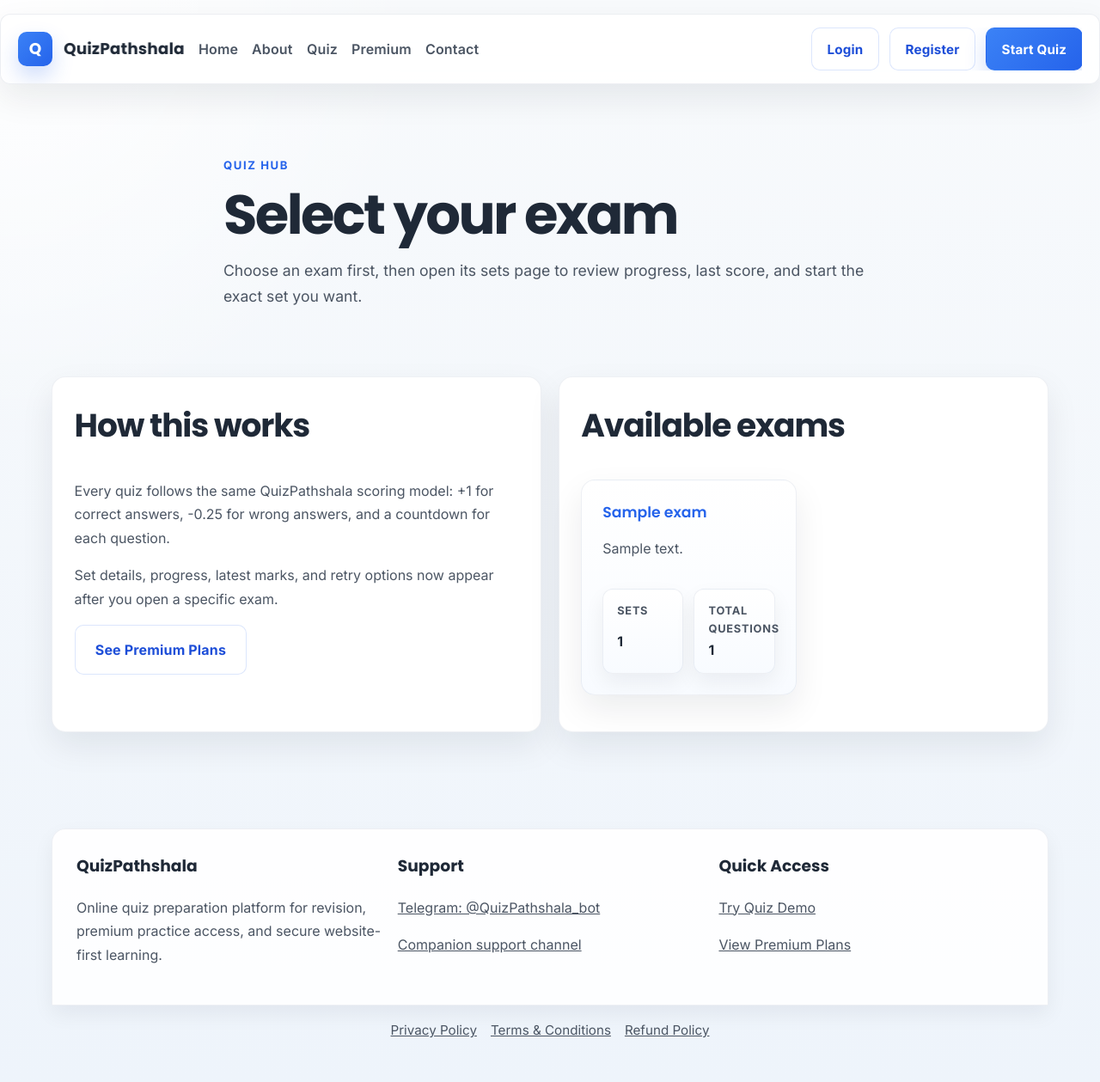
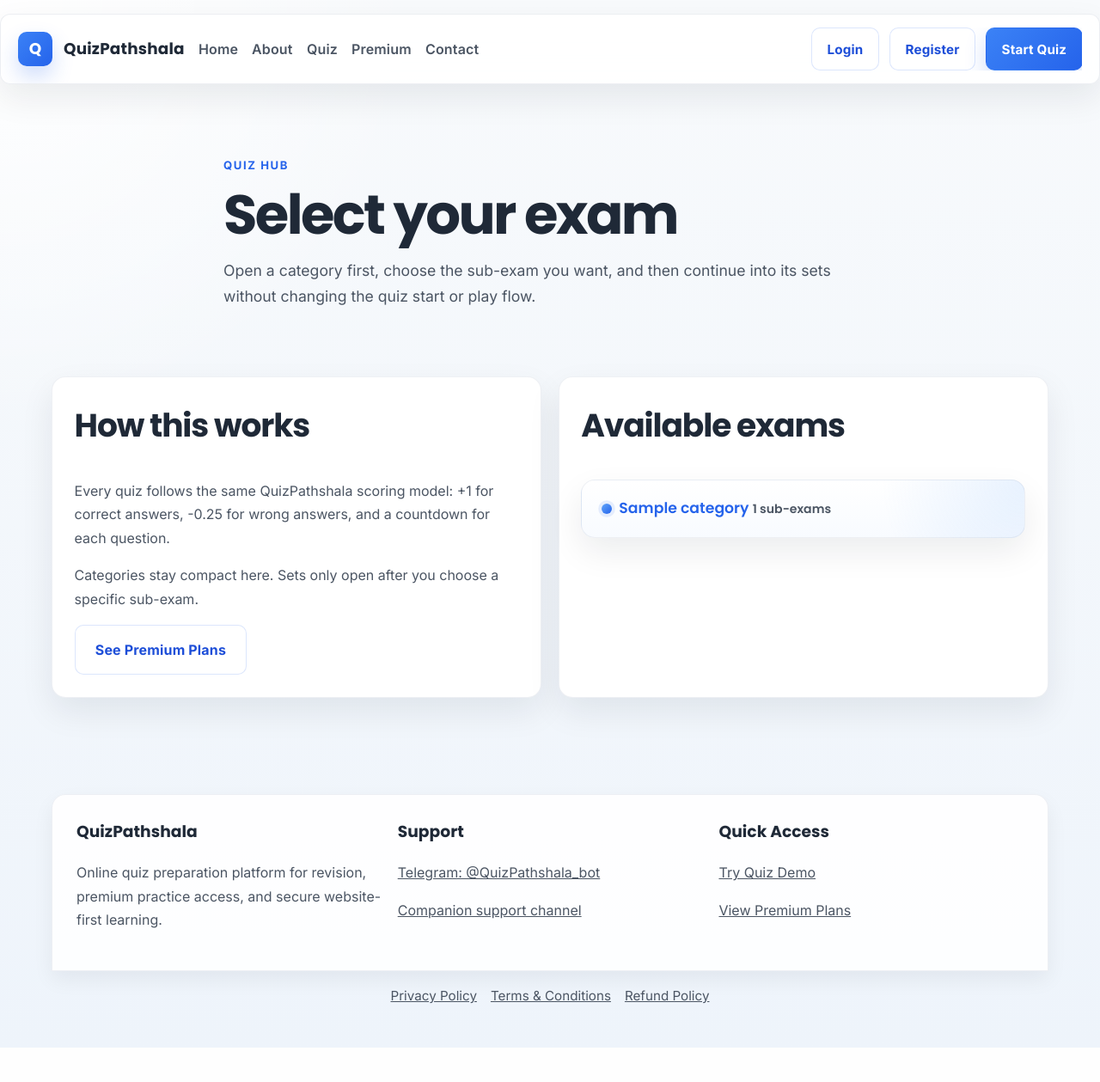
Before and after one commit to Turtle-creations/quizpathshala_website, a Flask app: template templates/quiz_start.html in a window 1280 px wide. Shown: the whole page at 86% size. After the commit the page ends 1219 px from the top, so only its background shows below. Run offline with Flask 3, Linux system fonts and the light colour scheme; the template is opened without the code that fills it: most values are stand-ins (such as "Sample title", 1, 10 or a date in 2020); parts of the project's set-up code (start-up, migrations or seed data) failed here and were passed over.

Commit message:
implement category to sub-exam hierarchy in quiz start flow

```diff
--- a/routes/quiz.py
+++ b/routes/quiz.py
@@ -15,6 +15,16 @@ from services.web_quiz_service import web_quiz_service
 
 quiz_blueprint = Blueprint("quiz", __name__)
 logger = get_logger(__name__)
+SSC_SUB_EXAM_KEYWORDS = (
+    "CHSL",
+    "CGL",
+    "CPO",
+    "MTS",
+    "JE",
+    "GD",
+    "STENO",
+    "SELECTION POST",
+)
 
 
 def _quiz_session_snapshot() -> dict:
@@ -188,6 +198,66 @@ def _progress_text(latest_attempt: dict | None, active_state: dict | None) -> st
     return "Not attempted yet"
 
 
+def _normalize_whitespace(value: str) -> str:
+    return " ".join(str(value or "").split())
+
+
+def _infer_exam_hierarchy(title: str) -> tuple[str, str]:
+    cleaned_title = _normalize_whitespace(title)
+    normalized_title = cleaned_title.upper()
+    if normalized_title == "SSC":
+        return "SSC", "SSC"
+    if normalized_title.startswith("SSC "):
+        return "SSC", cleaned_title
+    for keyword in SSC_SUB_EXAM_KEYWORDS:
+        if normalized_title == keyword or normalized_title.startswith(f"{keyword} "):
+            return "SSC", f"SSC {cleaned_title}"
+    if normalized_title.startswith("RRB ") or "RAILWAY" in normalized_title:
+        return "Railway", cleaned_title
+    if not cleaned_title:
+        return "Other", "Other"
+    first_word = cleaned_title.split(" ", 1)[0]
+    return first_word, cleaned_title
+
+
+def _build_exam_hierarchy(exams: list[dict]) -> list[dict]:
+    category_map: dict[str, dict] = {}
+    for exam in exams:
+        category_title, sub_exam_title = _infer_exam_hierarchy(str(exam.get("title") or ""))
+        bucket = category_map.setdefault(
+            category_title,
+            {
+                "title": category_title,
+                "set_count": 0,
+                "question_count": 0,
+                "sub_exams": [],
+            },
+        )
+        bucket["set_count"] += int(exam.get("set_count") or 0)
+        bucket["question_count"] += int(exam.get("question_count") or 0)
+        bucket["sub_exams"].append(
+            {
+                **dict(exam),
+                "sub_exam_title": sub_exam_title,
+                "summary_text": (
+                    exam.get("description")
+                    or f"{int(exam.get('set_count') or 0)} sets ready in {sub_exam_title}."
+                ),
+            }
+        )
+
+    hierarchy = sorted(category_map.values(), key=lambda item: item["title"].upper())
+    for category in hierarchy:
+        category["sub_exams"] = sorted(
+            category["sub_exams"],
+            key=lambda item: (
+                0 if item["sub_exam_title"].upper() == category["title"].upper() else 1,
+                item["sub_exam_title"].upper(),
+            ),
+        )
+    return hierarchy
+
+
 def _start_selected_set(
     user_id: int,
     *,
@@ -238,12 +308,14 @@ def quiz_start():
         )
 
     exams = [dict(item) for item in exam_service.get_exams()]
+    exam_hierarchy = _build_exam_hierarchy(exams)
     exam_catalog = web_quiz_service.list_exam_catalog(user_id)
     return render_template(
         "quiz_start.html",
         page_title="Start Quiz",
         user=user,
         exams=exams,
+        exam_hierarchy=exam_hierarchy,
         exam_catalog=exam_catalog,
         admin_authenticated=web_identity_service.is_admin_authenticated(),
     )
--- a/static/css/site.css
+++ b/static/css/site.css
@@ -1300,8 +1300,14 @@ body.quiz-sidebar-open {
     gap: 1rem;
 }
 
+.quiz-hierarchy-list {
+    display: grid;
+    gap: 1rem;
+}
+
 .quiz-exam-card,
-.quiz-set-card {
+.quiz-set-card,
+.quiz-hierarchy-card {
     display: grid;
     gap: 1rem;
 }
@@ -1318,6 +1324,16 @@ body.quiz-sidebar-open {
 .quiz-exam-card-body {
     display: grid;
     gap: 1rem;
+}
+
+.quiz-hierarchy-card {
+    padding: 1.35rem 1.45rem;
+    border-radius: var(--radius-lg);
+    border: 1px solid rgba(148, 163, 184, 0.16);
+    background:
+        radial-gradient(circle at top right, rgba(96, 165, 250, 0.14), transparent 32%),
+        linear-gradient(180deg, #ffffff 0%, #f8fbff 100%);
+    box-shadow: var(--shadow);
 }
 
 .quiz-exam-card-footer {
@@ -1371,6 +1387,74 @@ body.quiz-sidebar-open {
     display: grid;
     gap: 0.35rem;
     min-width: 0;
+}
+
+.quiz-hierarchy-toggle {
+    display: flex;
+    align-items: baseline;
+    justify-content: space-between;
+    gap: 1rem;
+    width: 100%;
+}
+
+.quiz-hierarchy-heading {
+    display: inline-flex;
+    align-items: center;
+    gap: 0.55rem;
+}
+
+.quiz-hierarchy-heading::before {
+    content: "";
+    width: 0.7rem;
+    height: 0.7rem;
+    border-radius: 999px;
+    background: linear-gradient(135deg, #60a5fa 0%, #2563eb 100%);
+    box-shadow: 0 0 0 0.24rem rgba(37, 99, 235, 0.1);
+    flex-shrink: 0;
+}
+
+.quiz-hierarchy-count {
+    color: var(--muted);
+    font-size: 0.88rem;
+    font-weight: 600;
+    white-space: nowrap;
+}
+
+.quiz-hierarchy-panel {
+    display: none;
+    padding-top: 0.2rem;
+}
+
+.quiz-subexam-list {
+    display: grid;
+    gap: 0.9rem;
+}
+
+.quiz-subexam-item {
+    padding-top: 0.9rem;
+    border-top: 1px solid rgba(148, 163, 184, 0.16);
+}
+
+.quiz-subexam-item:first-child {
+    padding-top: 0.25rem;
+    border-top: 0;
+}
+
+.quiz-subexam-link {
+    font-size: 1.02rem;
+}
+
+.quiz-subexam-item p {
+    margin: 0.3rem 0 0;
+}
+
+.quiz-subexam-stats {
+    display: flex;
+    flex-wrap: wrap;
+    gap: 0.55rem 1rem;
+    margin-top: 0.5rem;
+    font-size: 0.88rem;
+    color: var(--muted);
 }
 
 .quiz-collapsible-toggle {
@@ -1461,6 +1545,15 @@ body.quiz-sidebar-open {
 }
 
 @media (max-width: 640px) {
+    .quiz-hierarchy-card {
+        padding: 1.1rem 1rem;
+    }
+
+    .quiz-hierarchy-toggle {
+        flex-direction: column;
+        align-items: flex-start;
+    }
+
     .quiz-set-card-head,
     .quiz-set-action-bar {
         flex-direction: column;
--- a/templates/quiz_start.html
+++ b/templates/quiz_start.html
@@ -5,7 +5,7 @@
     <div class="container narrow">
         <span class="eyebrow">Quiz Hub</span>
         <h1>Select your exam</h1>
-        <p>Choose an exam first, then open its sets page to review progress, last score, and start the exact set you want.</p>
+        <p>Open a category first, choose the sub-exam you want, and then continue into its sets without changing the quiz start or play flow.</p>
     </div>
 </section>
 
@@ -14,30 +14,42 @@
         <div class="text-page">
             <h2>How this works</h2>
             <p>Every quiz follows the same QuizPathshala scoring model: +1 for correct answers, -0.25 for wrong answers, and a countdown for each question.</p>
-            <p>Set details, progress, latest marks, and retry options now appear after you open a specific exam.</p>
+            <p>Categories stay compact here. Sets only open after you choose a specific sub-exam.</p>
             <div class="hero-actions">
                 <a class="button button-secondary" href="{{ url_for('premium.premium_page') }}">See Premium Plans</a>
             </div>
         </div>
         <div class="form-card">
             <h2>Available exams</h2>
-            <div class="quiz-exam-grid">
-                {% for exam in exams %}
-                <article class="catalog-card compact-card quiz-exam-card">
-                    <div class="quiz-exam-card-body">
-                        <div>
-                            <a class="quiz-title-link" href="{{ url_for('quiz.exam_sets', exam_id=exam.exam_id) }}">{{ exam.title }}</a>
-                            <p>{{ exam.description or "Exam practice category" }}</p>
-                        </div>
+            <div class="quiz-hierarchy-list">
+                {% for category in exam_hierarchy %}
+                <article class="catalog-card compact-card quiz-hierarchy-card">
+                    <button class="quiz-collapsible-toggle quiz-hierarchy-toggle" type="button" data-accordion-group="quiz-category-accordion" data-accordion-target="quiz-category-panel-{{ loop.index }}" aria-expanded="false">
+                        <span class="quiz-hierarchy-heading">{{ category.title }}</span>
+                        <span class="quiz-hierarchy-count">{{ category.sub_exams|length }} sub-exams</span>
+                    </button>
+                    <div class="quiz-collapsible-panel quiz-hierarchy-panel" id="quiz-category-panel-{{ loop.index }}">
                         <div class="quiz-meta-grid">
                             <div class="quiz-meta-item">
-                                <span>Sets</span>
-                                <strong>{{ exam.set_count }}</strong>
+                                <span>Sub-exams</span>
+                                <strong>{{ category.sub_exams|length }}</strong>
                             </div>
                             <div class="quiz-meta-item">
-                                <span>Total questions</span>
-                                <strong>{{ exam.question_count or 0 }}</strong>
+                                <span>Total sets</span>
+                                <strong>{{ category.set_count }}</strong>
                             </div>
+                        </div>
+                        <div class="quiz-subexam-list">
+                            {% for exam in category.sub_exams %}
+                            <article class="quiz-subexam-item">
+                                <a class="quiz-title-link quiz-subexam-link" href="{{ url_for('quiz.exam_sets', exam_id=exam.exam_id) }}">{{ exam.sub_exam_title }}</a>
+                                <p>{{ exam.summary_text }}</p>
+                                <div class="quiz-subexam-stats">
+                                    <span>{{ exam.set_count }} sets</span>
+                                    <span>{{ exam.question_count or 0 }} questions</span>
+                                </div>
+                            </article>
+                            {% endfor %}
                         </div>
                     </div>
                 </article>
@@ -48,4 +60,31 @@
         </div>
     </div>
 </section>
+
+<script>
+document.addEventListener("DOMContentLoaded", function () {
+    Array.prototype.slice.call(document.querySelectorAll(".quiz-collapsible-toggle")).forEach(function (button) {
+        button.addEventListener("click", function () {
+            var group = button.getAttribute("data-accordion-group");
+            var targetId = button.getAttribute("data-accordion-target");
+            var target = document.getElementById(targetId);
+            if (!target) {
+                return;
+            }
+            Array.prototype.slice.call(document.querySelectorAll("[data-accordion-group='" + group + "']")).forEach(function (peer) {
+                var peerTarget = document.getElementById(peer.getAttribute("data-accordion-target"));
+                if (!peerTarget || peer === button) {
+                    return;
+                }
+                peer.classList.remove("is-open");
+                peer.setAttribute("aria-expanded", "false");
+                peerTarget.classList.remove("is-open");
+            });
+            button.classList.toggle("is-open");
+            target.classList.toggle("is-open");
+            button.setAttribute("aria-expanded", button.classList.contains("is-open") ? "true" : "false");
+        });
+    });
+});
+</script>
 {% endblock %}
```
